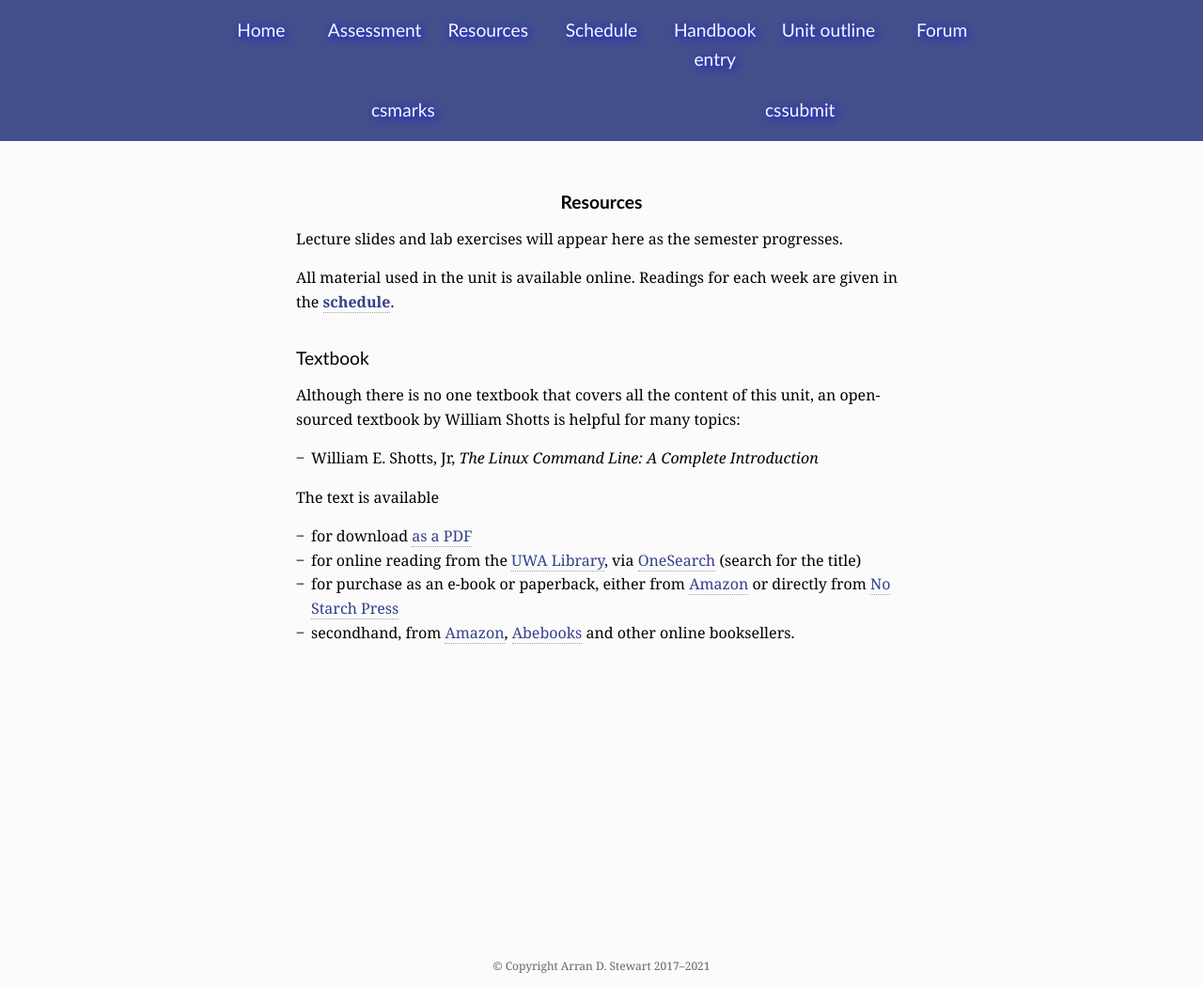
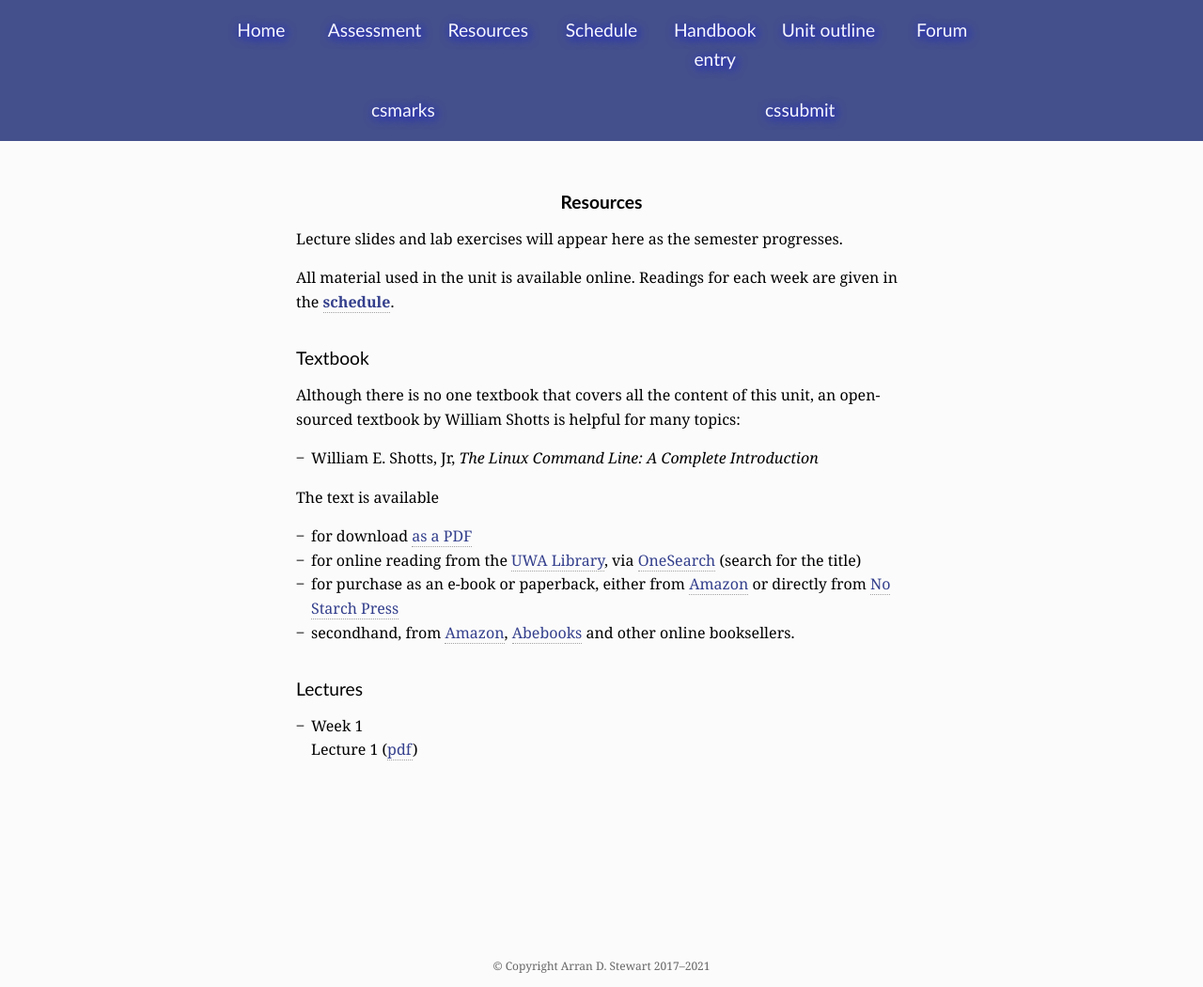
Before and after one commit to cits4407/cits4407.github.io, a Jekyll site: the page built from docs/_pages/resources.md, in a window 1280 px wide. Shown: the whole page at 94% size. Built offline with Jekyll 4.4.1, drawn with Linux system fonts in a browser that asks for light colours; some web fonts are replaced.

Commit message:
wk 1 lecture

```diff
--- a/docs/_pages/resources.md
+++ b/docs/_pages/resources.md
@@ -32,3 +32,8 @@ The text is available
 [onesearch]: https://onesearch.library.uwa.edu.au
 [amazon-tlcl]: https://www.amazon.com/Linux-Command-Line-2nd-Introduction/dp/1593279523
 [abebooks-tlcl]: https://www.abebooks.com/servlet/SearchResults?an=shotts&bi=0&bx=off&cm_sp=SearchF-_-Advtab1-_-Results&ds=20&kn=The%20Linux%20Command%20Line:%20A%20Complete%20Introduction&recentlyadded=all&sortby=17&sts=t&tn=Linux%20Command%20Line
+
+## Lectures
+
+- Week 1
+  Lecture 1 ([pdf]({{ "/lectures/lect01.pdf" | relative_url }}))
```
Also changed, not shown: Gemfile.lock, 1 other file.
